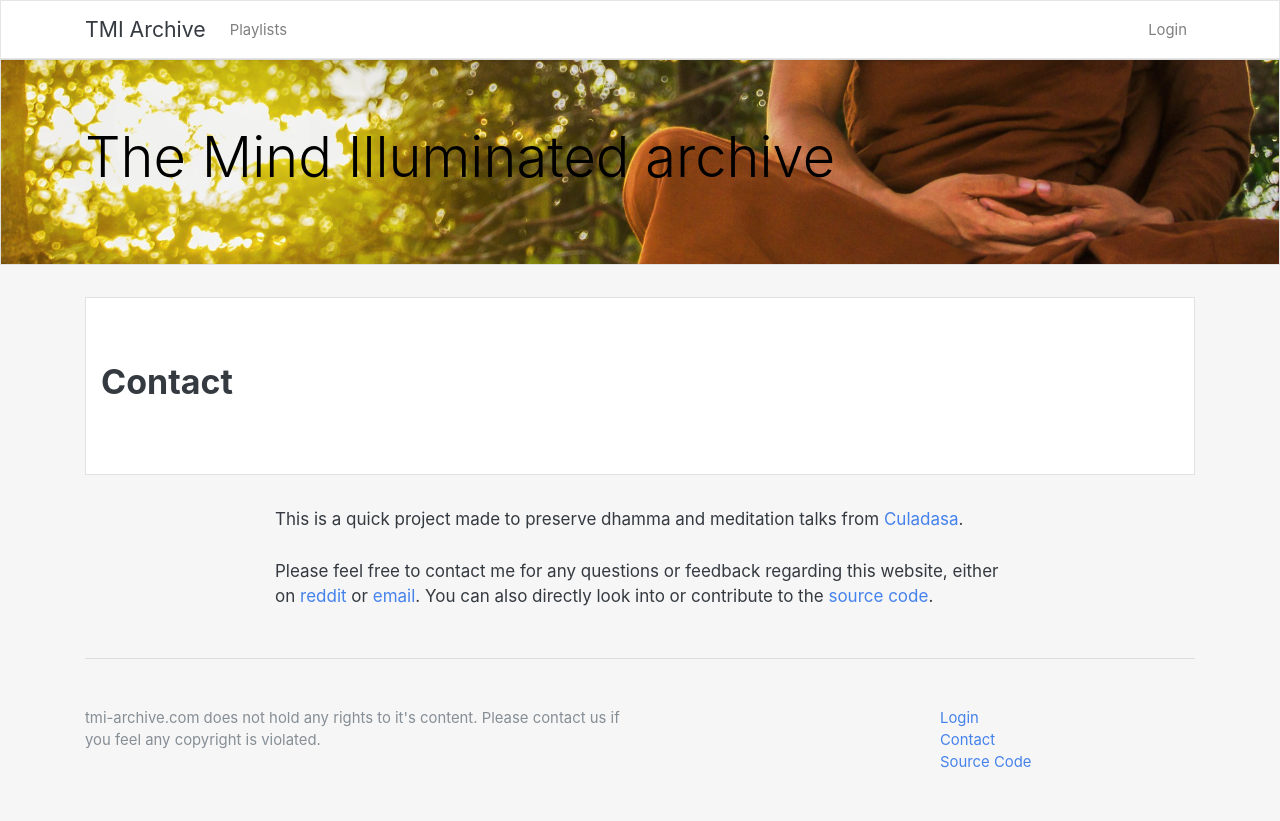
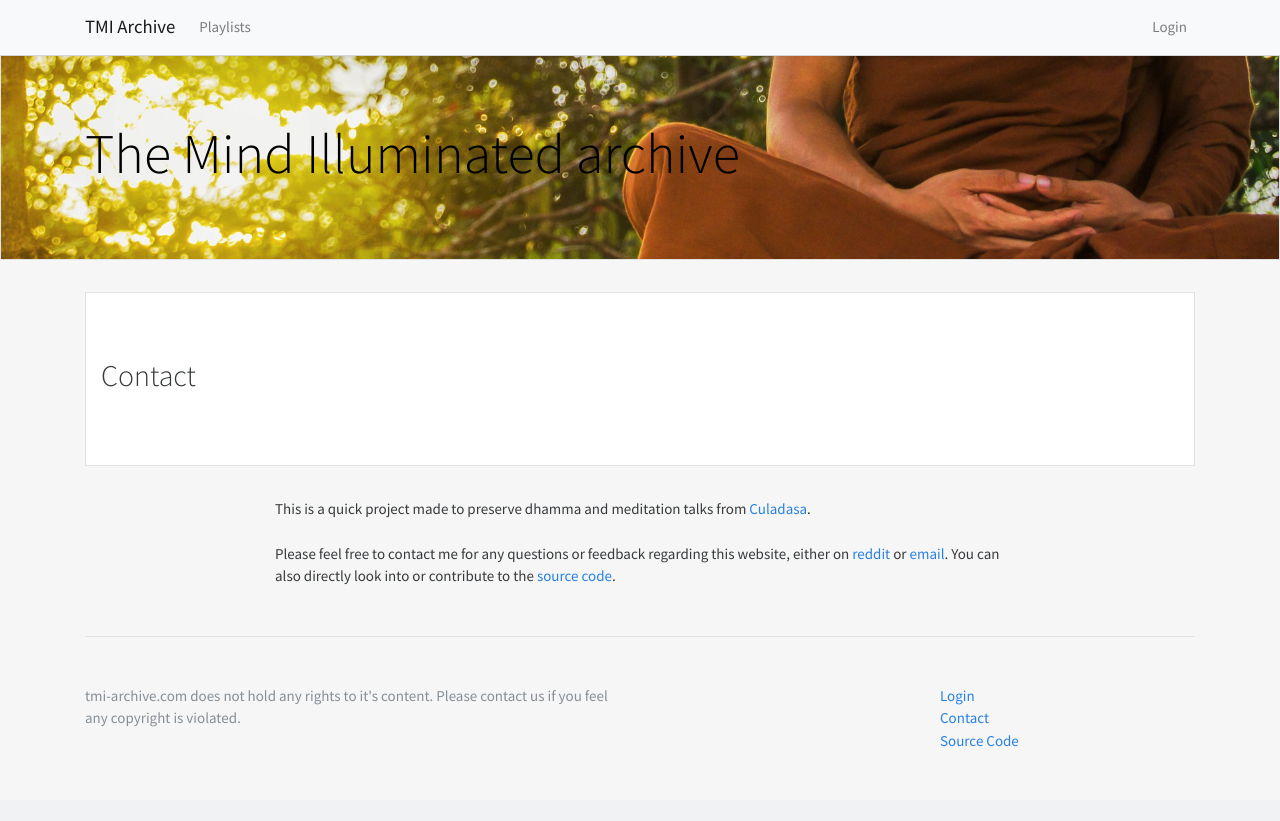
Before and after one commit to esquire900/tmi-archive, a Django app: page /contact in a window 1280 px wide. After the commit the page ends 747 px from the top, so only its background shows below. Run offline with Django 3.2, Linux system fonts and the light colour scheme; some libraries are stand-ins or nearby versions.

Commit message:
fixes static files the very ugly way

```diff
--- a/talks/templates/main_ui.html
+++ b/talks/templates/main_ui.html
@@ -9,7 +9,7 @@
     </title>
 
     {#    {% bootstrap_css %}#}
-    <link href="{% static 'css/bootstrap.min.css' %}" rel="stylesheet">
+    <link href="https://cdn.jsdelivr.net/npm/bootswatch@4.5.2/dist/cosmo/bootstrap.min.css" rel="stylesheet">
 
     <style>
         body {
@@ -79,7 +79,7 @@
     </div>
 </nav>
 <div class="jumbotron jumbotron-fluid"
-     style="background-image: url({% static 'img/meditator-2.jpg' %});background-size: cover;">
+     style="background-image: url('https://static.tmi-archive.com/img/meditator-2.jpg');background-size: cover;">
     <div class="container">
         <h1 class="display-4" style="color: black">The Mind Illuminated archive</h1>
     </div>
```
Also changed, not shown: tmi_archive/settings.py (+11 -10 lines).
